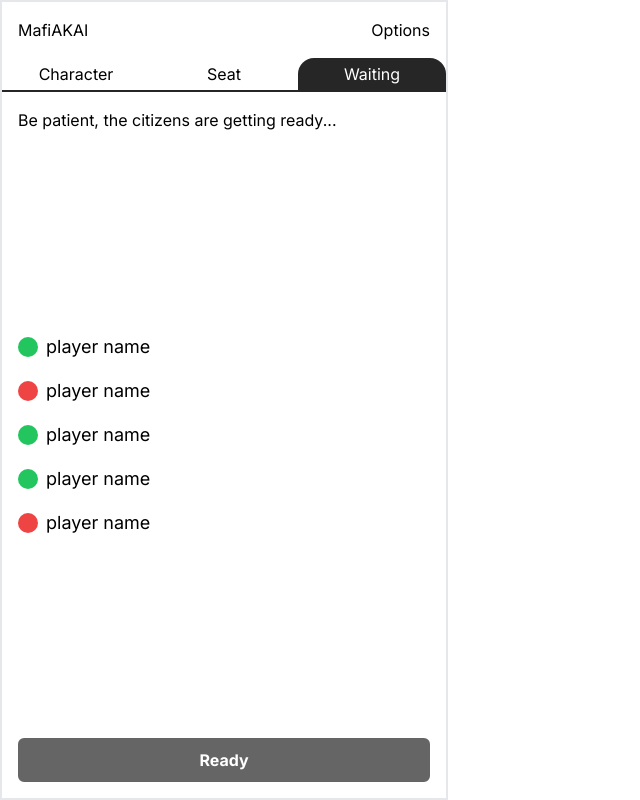
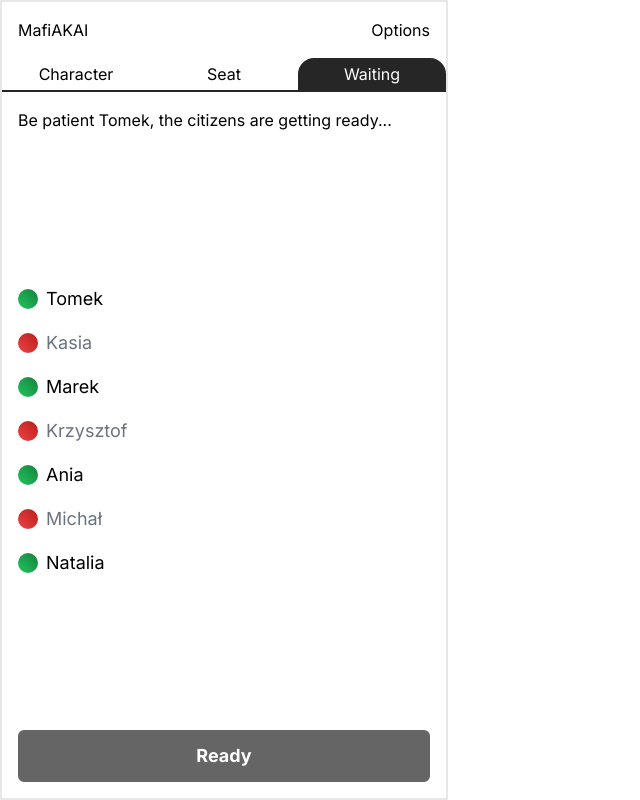
Before and after one commit to akai-org/mafiakai, a React (Vite) app in the folder client/: page / in a window 1280 px wide. Both pictures are taken after a click on the button "Waiting". Shown: the whole page, without its empty margins (0-640 px from the left). Built offline with nearby package versions, Linux system fonts and the light colour scheme.

Commit message:
Small UI improvements + simplified code

```diff
--- a/client/src/pages/Lobby/Waiting.tsx
+++ b/client/src/pages/Lobby/Waiting.tsx
@@ -1,48 +1,38 @@
 import { Button } from "@/components";
 
 function isReady(ready: boolean) {
-  if (ready) {
-    return <div className="mr-2 h-5 w-5 rounded-full bg-green-500"></div>;
-  } else {
-    return <div className="mr-2 h-5 w-5 rounded-full bg-red-500"></div>;
-  }
+  return <div className={`mr-2 h-5 w-5 rounded-full ${ready ? "bg-gradient-to-tr from-green-500 to-green-700" : "bg-gradient-to-tr from-red-500 to-red-700"}`}></div>;
 }
 
-function displayPlayers() {
+function DisplayPlayers(props: { players: string[] }) {
   return (
-    <>
-      <ul>
-        <li className="my-4 flex items-center text-lg">
-          {isReady(true)}
-          {"player name"}
-        </li>
-        <li className="my-4 flex items-center text-lg">
-          {isReady(false)}
-          {"player name"}
-        </li>
-        <li className="my-4 flex items-center text-lg">
-          {isReady(true)}
-          {"player name"}
-        </li>
-        <li className="my-4 flex items-center text-lg">
-          {isReady(true)}
-          {"player name"}
-        </li>
-        <li className="my-4 flex items-center text-lg">
-          {isReady(false)}
-          {"player name"}
-        </li>
-      </ul>
-    </>
+    <ul>
+        {/* Temporary loop from diversity in ready state */}
+      {props.players.map((name, i) => {
+        const ready = i % 2 === 0;
+        return (
+          <li className={`flex items-center my-4 text-lg ${ready ? "text-black" : "text-gray-500"}`}>{isReady(ready)}{name}</li>
+        );
+      })}
+    </ul>
   );
 }
 
-function Waiting() {
+function Waiting(props: { playername: string []}) {
+    {/*Temporary player name*/}
+    const playername = "Tomek";
   return (
     <div className="flex h-full w-full flex-col justify-between p-4">
-      <p className="text-justify">Be patient, the citizens are getting ready...</p>
-      <div className="flex flex-col gap-y-4">{displayPlayers()}</div>
-      <Button disabled>Ready</Button>
+      <p>Be patient {playername}, the citizens are getting ready...</p>
+      <div className="flex flex-col gap-y-4">
+        <DisplayPlayers players={["Tomek", "Kasia", "Marek", "Krzysztof", "Ania", "Michał", "Natalia"]}></DisplayPlayers>
+      </div>
+    <div className="relative group">
+        <Button size="button-lg" disabled className="w-full">Ready</Button>
+        <span className="absolute left-1/2 transform -translate-x-1/2 bottom-full mb-2 hidden group-hover:block bg-gray-800 text-white text-xs rounded-md py-1 px-2">
+            Please create your character and choose a seat first
+        </span>
+    </div>
     </div>
   );
 }
```
